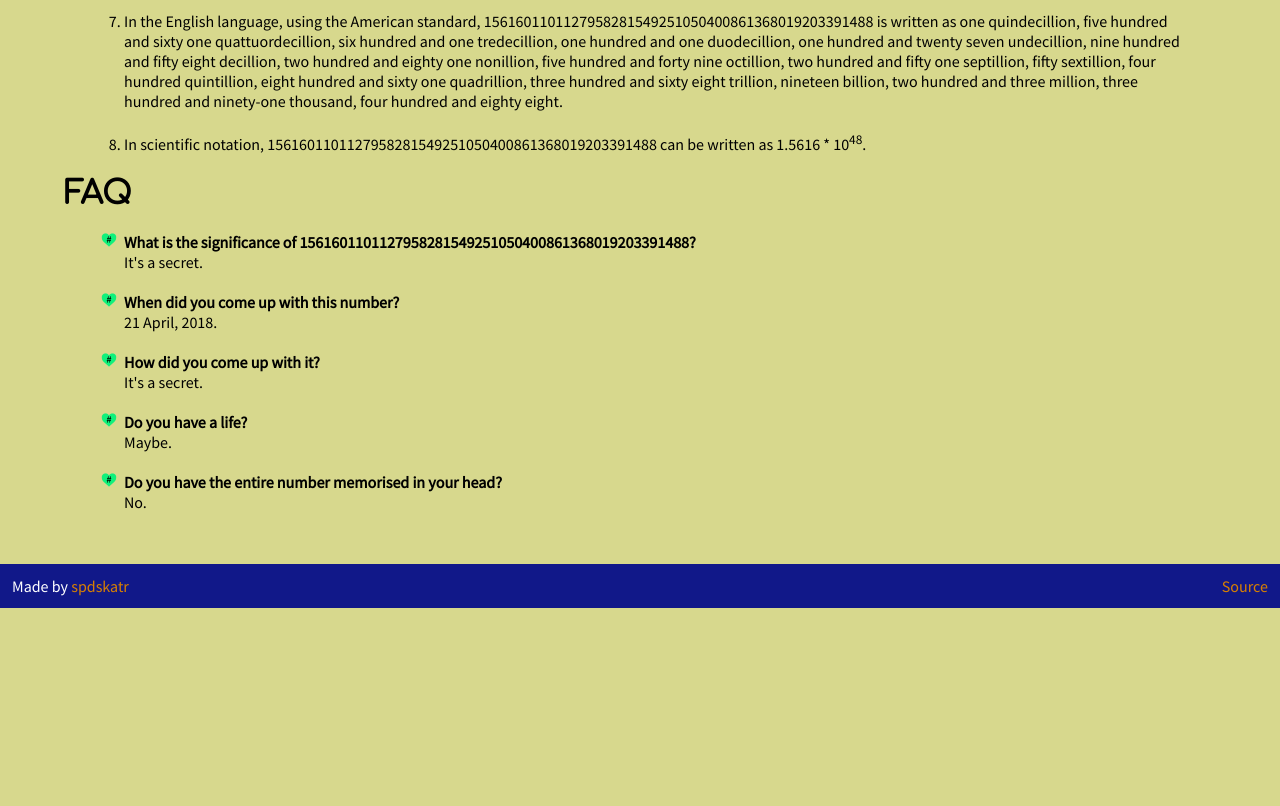
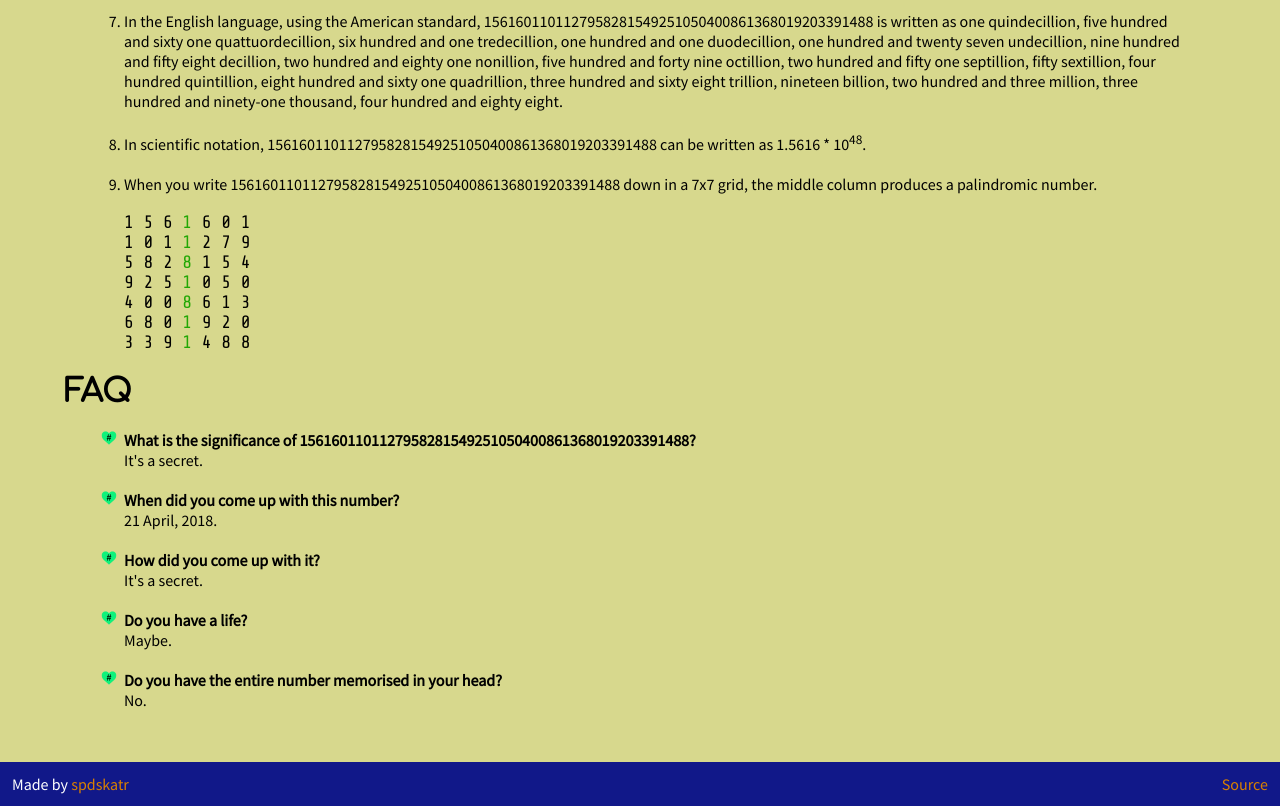
Before and after one commit to spdskatr/FavNumber, a plain HTML site: page index.html in a window 1280 px wide. Shown: the part 1060-1866 px from the top of the page. Before the commit the page ends 1668 px from the top, so only its background shows below. Drawn offline with nearby package versions, Linux system fonts and the light colour scheme.

Commit message:
More number facts

```diff
--- a/index.html
+++ b/index.html
@@ -4,7 +4,7 @@
 <!--   You can't tell me what to do. I write my html my way. -->
 <!--   I'm so edgy that I make a separate html comment for   -->
 <!-- each line. HA                                           -->
-<!-- Spdskatr <3                                        2018 -->
+<!-- ~~ spdskatr                                        2018 -->
 <head>
     <title>My Favourite Number!</title>
     <link rel="stylesheet" href="https://fonts.googleapis.com/css?family=Comfortaa|Share+Tech+Mono|Source+Sans+Pro" />
@@ -69,7 +69,10 @@
             <li>The cube of <span class="mynumber">1561601101127958281549251050400861368019203391488</span> is <span class="hugenumber">3808117320515627028544084576400438450180090858263568192286566835637188610510766217100931460625969612659023422879879532750621531089716949939126272</span>.</li>
             <li>The number <span class="mynumber">1561601101127958281549251050400861368019203391488</span> is available as a text file <a href="raw.txt">here</a>.</li>
             <li>In the English language, using the American standard, <span class="mynumber">1561601101127958281549251050400861368019203391488</span> is written as one quindecillion, five hundred and sixty one quattuordecillion, six hundred and one tredecillion, one hundred and one duodecillion, one hundred and twenty seven undecillion, nine hundred and fifty eight decillion, two hundred and eighty one nonillion, five hundred and forty nine octillion, two hundred and fifty one septillion, fifty sextillion, four hundred quintillion, eight hundred and sixty one quadrillion, three hundred and sixty eight trillion, nineteen billion, two hundred and three million, three hundred and ninety-one thousand, four hundred and eighty eight.</li>
-            <li>In scientific notation, <span class="mynumber">1561601101127958281549251050400861368019203391488</span> can be written as <span class="mynumber">1.5616 * 10<sup>48</sup></span>.</li>
+            <li>In scientific notation, <span class="mynumber">1561601101127958281549251050400861368019203391488</span> can be written as 1.5616 * 10<sup>48</sup>.</li>
+            <li>When you write <span class="mynumber">1561601101127958281549251050400861368019203391488</span> down in a 7x7 grid, the middle column produces a palindromic number.
+                <p class="monospacebig">1 5 6 <span class="greenhighlight">1</span> 6 0 1<br />1 0 1 <span class="greenhighlight">1</span> 2 7 9<br />5 8 2 <span class="greenhighlight">8</span> 1 5 4<br />9 2 5 <span class="greenhighlight">1</span> 0 5 0<br />4 0 0 <span class="greenhighlight">8</span> 6 1 3<br />6 8 0 <span class="greenhighlight">1</span> 9 2 0<br />3 3 9 <span class="greenhighlight">1</span> 4 8 8</p>
+            </li>
         </ol>
         <h1 id="faq"><a href="#faq">FAQ</a></h1>
         <ul>
--- a/style.css
+++ b/style.css
@@ -3,7 +3,7 @@
     #d7d88d Body colour
     #17f17a Heart colour
     #79c1c2 Page header colour
-    #21a704
+    #21a704 Misc
     #d98000 Link colour
 */
 
@@ -80,6 +80,15 @@ a:hover {
     background-color: white;
 }
 
+.monospacebig {
+    font-family: 'Share Tech Mono', monospace;
+    font-size: 18px;
+}
+
+.greenhighlight {
+    color: #21a704;
+}
+
 #thenumber {
     font-family: 'Share Tech Mono', monospace;
     color: black;
```
